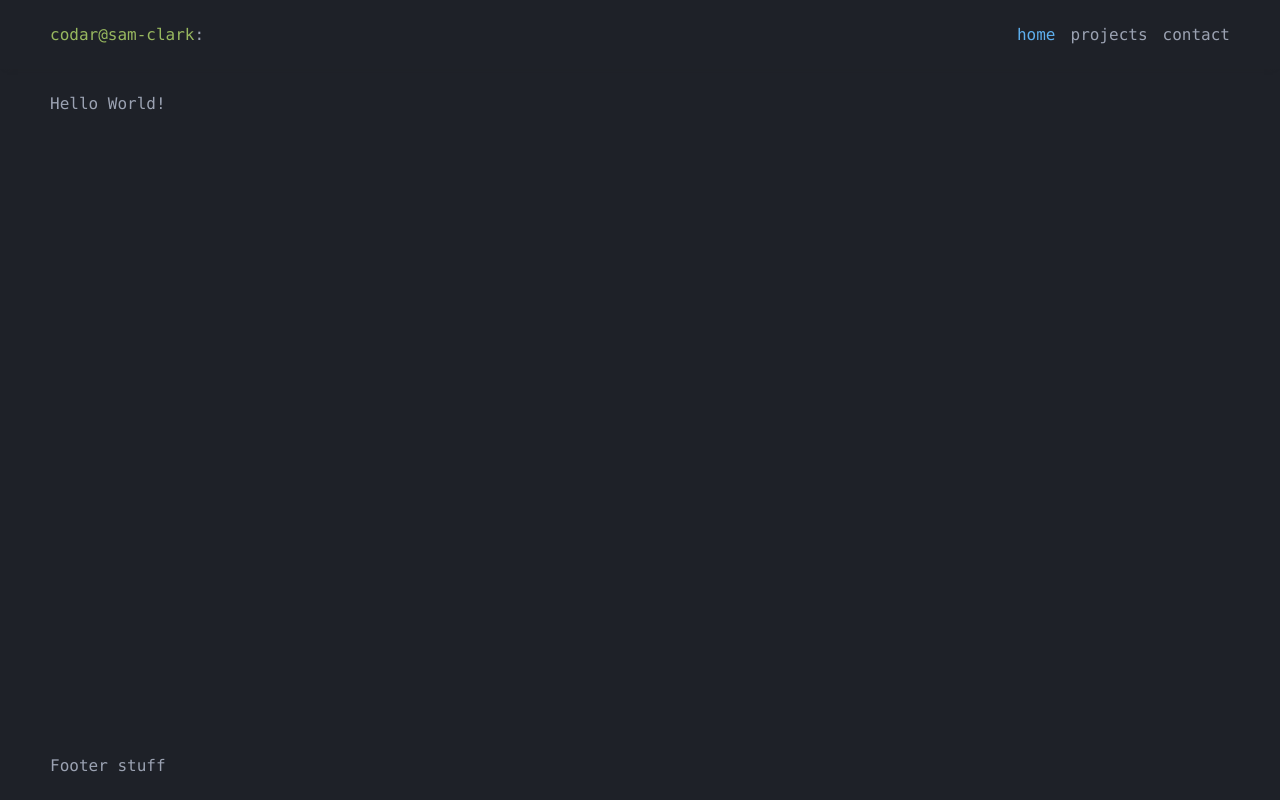
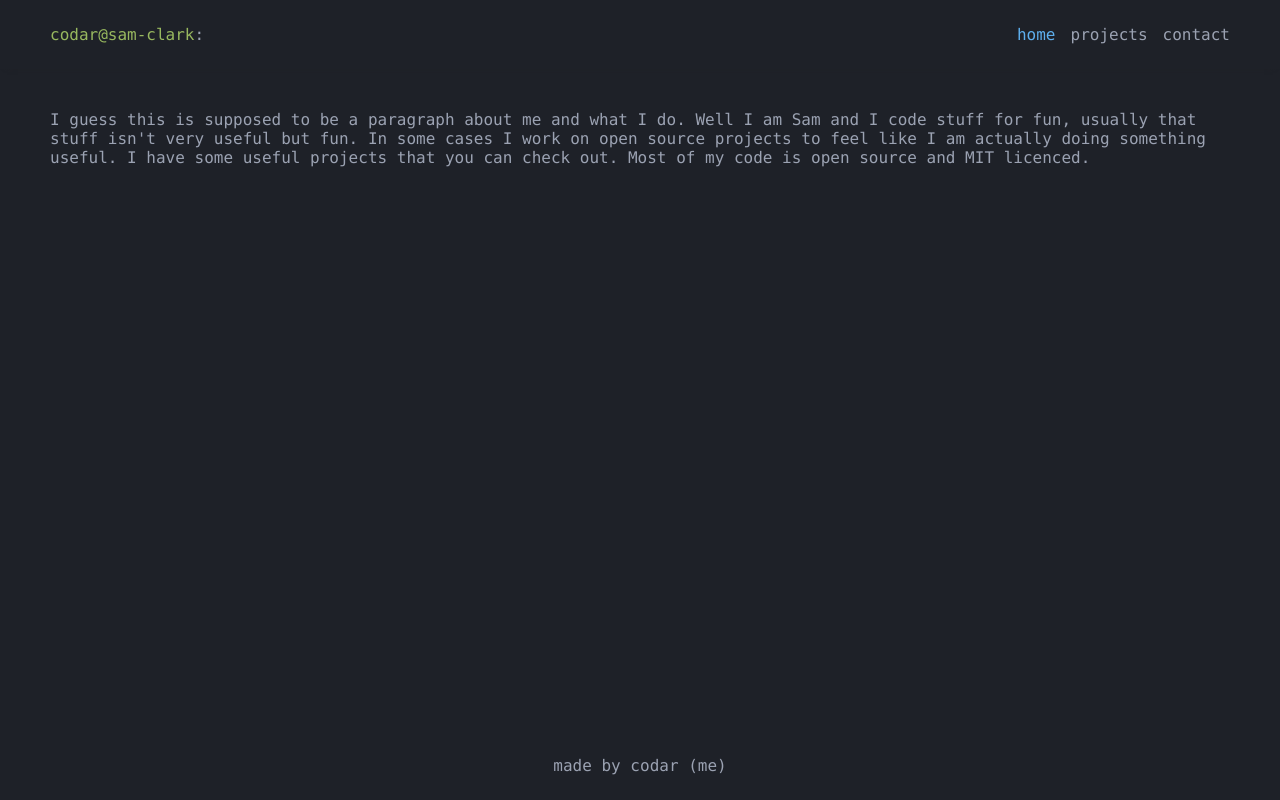
Before and after one commit to Codar97/codar.dev, a React app: page / in a window 1280 px wide. Built offline with nearby package versions, Linux system fonts and the light colour scheme.

Commit message:
Add CI and some content

```diff
--- a/src/pages/footer/footer.js
+++ b/src/pages/footer/footer.js
@@ -3,7 +3,7 @@
 function Footer() {
   return (
     <footer className='footer'>
-      Footer stuff
+     made by codar (me)
     </footer>)
 }
 
--- a/src/pages/footer/footer.scss
+++ b/src/pages/footer/footer.scss
@@ -1,5 +1,6 @@
 .footer {
   padding: 25px 50px;
+  text-align: center;
   //position: absolute;
   //bottom: 0px;
 }
--- a/src/pages/home/home.js
+++ b/src/pages/home/home.js
@@ -1,7 +1,15 @@
 import React from 'react';
 
 function Home() {
-  return (<div>Hello World!</div>);
+  return (<div className="home">
+    <p>
+      I guess this is supposed to be a paragraph about me and what I do.
+      Well I am Sam and I code stuff for fun, usually that stuff isn't very useful but fun.
+      In some cases I work on open source projects to feel like I am actually doing something useful.
+      I have some useful projects that you can check out.
+      Most of my code is open source and MIT licenced.
+    </p>
+  </div>);
 }
 
 export default Home;
--- a/src/pages/home/home.scss
+++ b/src/pages/home/home.scss
@@ -0,0 +1,3 @@
+.home {
+  margin: auto;
+}
--- a/src/pages/layout/layout.js
+++ b/src/pages/layout/layout.js
@@ -1,11 +1,7 @@
 import React from 'react';
 import './layout.scss';
 import NavBar from '../nav-bar';
-import {
-  Switch,
-  Route,
-  Link
-} from 'react-router-dom';
+import {Switch, Route} from 'react-router-dom';
 import Home from '../home';
 import Footer from '../footer';
 
--- a/src/pages/nav-bar/nav-bar.js
+++ b/src/pages/nav-bar/nav-bar.js
@@ -5,9 +5,9 @@
   return (
     <div className="nav-bar">
       <div className="nav-bar__title">
-        <a className="nav-bar__title__text">
+        <NavLink to="/" className="nav-bar__title__text">
           codar@sam-clark
-        </a>
+        </NavLink>
         :
       </div>
       <div className="nav-bar__links">
--- a/src/pages/nav-bar/nav-bar.scss
+++ b/src/pages/nav-bar/nav-bar.scss
@@ -8,6 +8,7 @@
   &__title {
     flex: 1 0 auto;
     &__text {
+      text-decoration: none;
       color: #98b85f;
     }
   }
```
Also changed, not shown: .github/workflows/ci.yml (added). Lines whose indentation alone changed are shown as unchanged.
